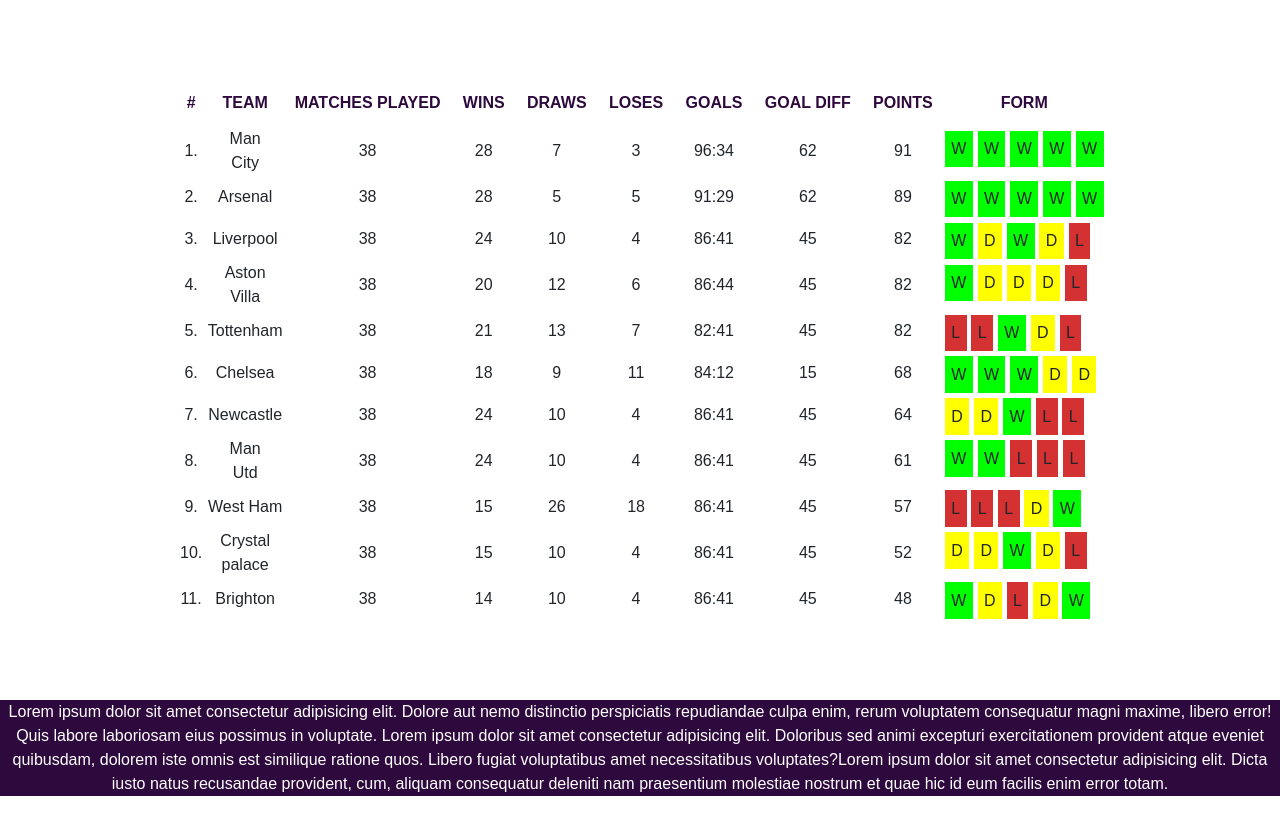
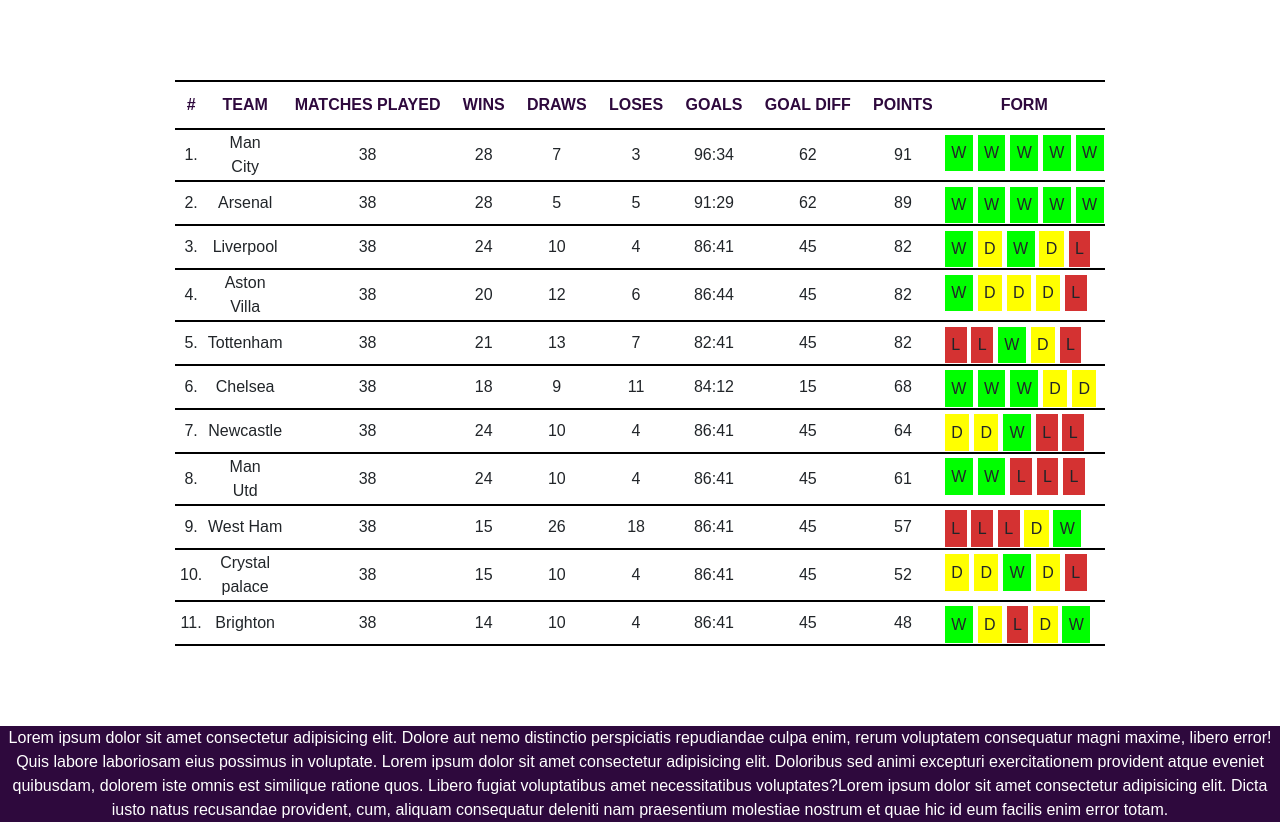
Before and after one commit to PetarMitrevski/Praksa24, a PHP site: page / in a window 1280 px wide. Shown: the part 173-995 px from the top of the page. Before the commit the page ends 969 px from the top, so only its background shows below. Run offline with PHP 8.4, Linux system fonts and the light colour scheme.

Commit message:
Update stats.css

```diff
--- a/Projects/CSS/stats.css
+++ b/Projects/CSS/stats.css
@@ -19,6 +19,8 @@
 
 .clubs__table-overall tr{
     text-align: center;
+    border-bottom: 2px solid black;
+    border-top: 2px solid black;
 
 }
 
```
